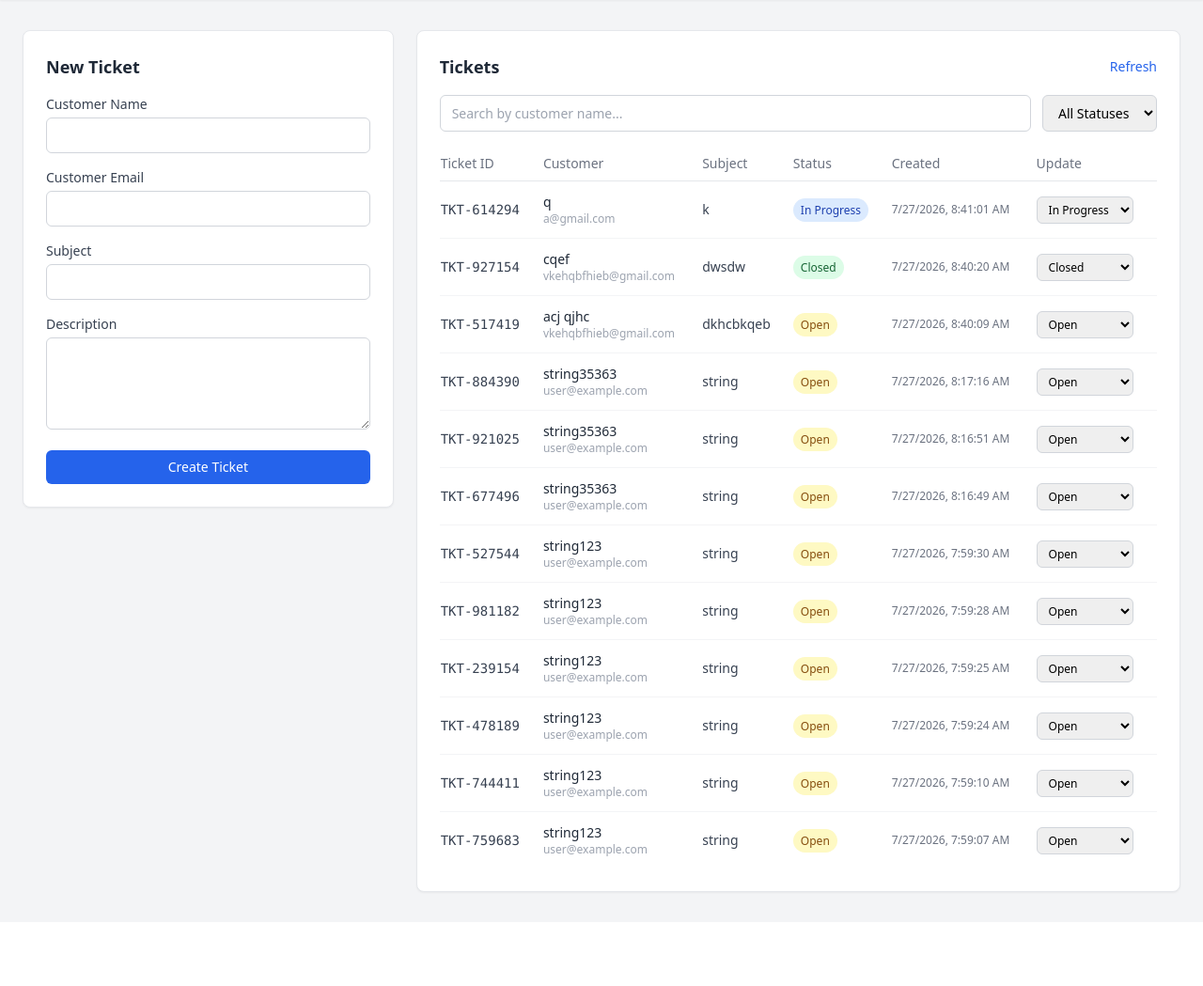
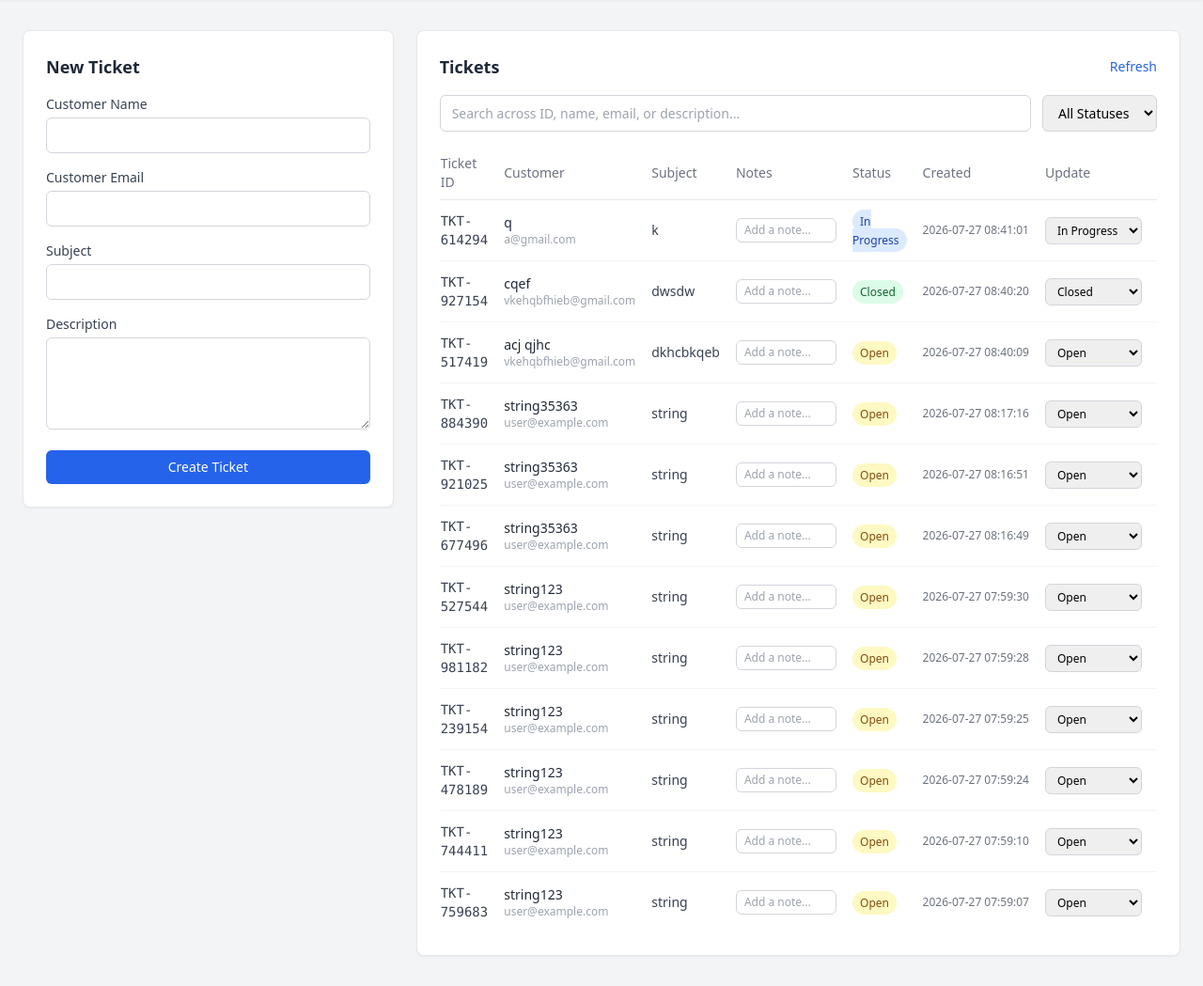
Before and after one commit to Asmita871/datastraw-crm, a FastAPI app: page / in a window 1280 px wide. Shown: the part 85-1134 px from the top of the page at 94% size. Before the commit the page ends 1036 px from the top, so only its background shows below. Run offline with FastAPI, Linux system fonts and the light colour scheme; data comes from the database, SQL or seed files in the repository; some libraries are stand-ins or nearby versions.

Commit message:
Update index.html

```diff
--- a/templates/index.html
+++ b/templates/index.html
@@ -72,7 +72,7 @@
 
           <!-- Filters -->
           <div class="flex flex-col sm:flex-row gap-3 mb-4">
-            <input type="text" id="filter-name" placeholder="Search by customer name..."
+            <input type="text" id="filter-search" placeholder="Search across ID, name, email, or description..."
               class="flex-1 rounded-md border border-gray-300 px-3 py-2 text-sm focus:outline-none focus:ring-2 focus:ring-blue-500">
             <select id="filter-status"
               class="rounded-md border border-gray-300 px-3 py-2 text-sm focus:outline-none focus:ring-2 focus:ring-blue-500">
@@ -90,6 +90,7 @@
                   <th class="py-2 pr-4 font-medium">Ticket ID</th>
                   <th class="py-2 pr-4 font-medium">Customer</th>
                   <th class="py-2 pr-4 font-medium">Subject</th>
+                  <th class="py-2 pr-4 font-medium w-48">Notes</th> <!-- Added Notes Header -->
                   <th class="py-2 pr-4 font-medium">Status</th>
                   <th class="py-2 pr-4 font-medium">Created</th>
                   <th class="py-2 pr-4 font-medium">Update</th>
@@ -117,7 +118,7 @@
     const emptyState = document.getElementById("empty-state");
     const form = document.getElementById("ticket-form");
     const formMessage = document.getElementById("form-message");
-    const filterName = document.getElementById("filter-name");
+    const filterSearch = document.getElementById("filter-search");
     const filterStatus = document.getElementById("filter-status");
     const refreshBtn = document.getElementById("refresh-btn");
 
@@ -133,9 +134,8 @@
     }
 
     function formatDate(dateStr) {
-      const d = new Date(dateStr.replace(" ", "T"));
-      if (isNaN(d)) return dateStr;
-      return d.toLocaleString();
+      // Simple display since the backend now provides clean IST strings
+      return dateStr;
     }
 
     // ---------------------------------------------------------------
@@ -143,7 +143,8 @@
     // ---------------------------------------------------------------
     async function loadTickets() {
       const params = new URLSearchParams();
-      if (filterName.value.trim()) params.set("customer_name", filterName.value.trim());
+      // Changed to 'search' to match new backend logic
+      if (filterSearch.value.trim()) params.set("search", filterSearch.value.trim());
       if (filterStatus.value) params.set("status", filterStatus.value);
 
       const url = params.toString() ? `${API_BASE}?${params.toString()}` : API_BASE;
@@ -182,10 +183,18 @@
             <div class="text-gray-400 text-xs">${escapeHtml(ticket.customer_email)}</div>
           </td>
           <td class="py-3 pr-4 text-gray-700">${escapeHtml(ticket.subject)}</td>
+
+          <!-- New Notes Input Cell -->
+          <td class="py-3 pr-4">
+            <input type="text" id="note-${ticket.ticket_id}" data-ticket-id="${ticket.ticket_id}"
+                   value="${escapeHtml(ticket.notes || '')}" placeholder="Add a note..."
+                   class="note-input w-full rounded-md border border-gray-300 px-2 py-1 text-xs focus:outline-none focus:ring-2 focus:ring-blue-500">
+          </td>
+
           <td class="py-3 pr-4">${statusBadge(ticket.status)}</td>
-          <td class="py-3 pr-4 text-gray-500 text-xs">${formatDate(ticket.created_at)}</td>
+          <td class="py-3 pr-4 text-gray-500 text-xs whitespace-nowrap">${formatDate(ticket.created_at)}</td>
           <td class="py-3 pr-4">
-            <select data-ticket-id="${ticket.ticket_id}"
+            <select data-ticket-id="${ticket.ticket_id}" id="status-${ticket.ticket_id}"
               class="status-select rounded-md border border-gray-300 px-2 py-1 text-xs focus:outline-none focus:ring-2 focus:ring-blue-500">
               <option value="Open" ${ticket.status === "Open" ? "selected" : ""}>Open</option>
               <option value="In Progress" ${ticket.status === "In Progress" ? "selected" : ""}>In Progress</option>
@@ -196,12 +205,21 @@
         tbody.appendChild(tr);
       });
 
-      // Wire up status dropdowns
+      // Wire up status dropdowns to trigger update
       document.querySelectorAll(".status-select").forEach((select) => {
         select.addEventListener("change", async (e) => {
           const ticketId = e.target.getAttribute("data-ticket-id");
           const newStatus = e.target.value;
           await updateTicketStatus(ticketId, newStatus);
+        });
+      });
+
+      // Wire up note inputs to save on enter/click away
+      document.querySelectorAll(".note-input").forEach((input) => {
+        input.addEventListener("change", async (e) => {
+          const ticketId = e.target.getAttribute("data-ticket-id");
+          const currentStatus = document.getElementById(`status-${ticketId}`).value;
+          await updateTicketStatus(ticketId, currentStatus);
         });
       });
     }
@@ -214,20 +232,28 @@
     }
 
     // ---------------------------------------------------------------
-    // Update ticket status (PUT)
+    // Update ticket status & notes (PUT)
     // ---------------------------------------------------------------
     async function updateTicketStatus(ticketId, status) {
+      const noteValue = document.getElementById(`note-${ticketId}`).value;
+
       try {
         const res = await fetch(`${API_BASE}/${ticketId}`, {
           method: "PUT",
           headers: { "Content-Type": "application/json" },
-          body: JSON.stringify({ status }),
+          body: JSON.stringify({ status: status, notes: noteValue }),
         });
         if (!res.ok) throw new Error(`Failed to update ticket (${res.status})`);
+
+        // Show subtle success indicator and reload
+        const noteInput = document.getElementById(`note-${ticketId}`);
+        noteInput.classList.add('bg-green-50');
+        setTimeout(() => noteInput.classList.remove('bg-green-50'), 1000);
+
         await loadTickets();
       } catch (err) {
         console.error(err);
-        alert("Could not update ticket status.");
+        alert("Could not update ticket.");
       }
     }
 
@@ -263,7 +289,7 @@
         const data = await res.json();
 
         formMessage.textContent = `Ticket created: ${data.ticket_id}`;
-        formMessage.className = "text-sm text-green-600";
+        formMessage.className = "text-sm text-green-600 font-medium";
         formMessage.classList.remove("hidden");
 
         form.reset();
@@ -287,7 +313,7 @@
     filterStatus.addEventListener("change", loadTickets);
 
     let searchTimeout;
-    filterName.addEventListener("input", () => {
+    filterSearch.addEventListener("input", () => {
       clearTimeout(searchTimeout);
       searchTimeout = setTimeout(loadTickets, 300);
     });
```
